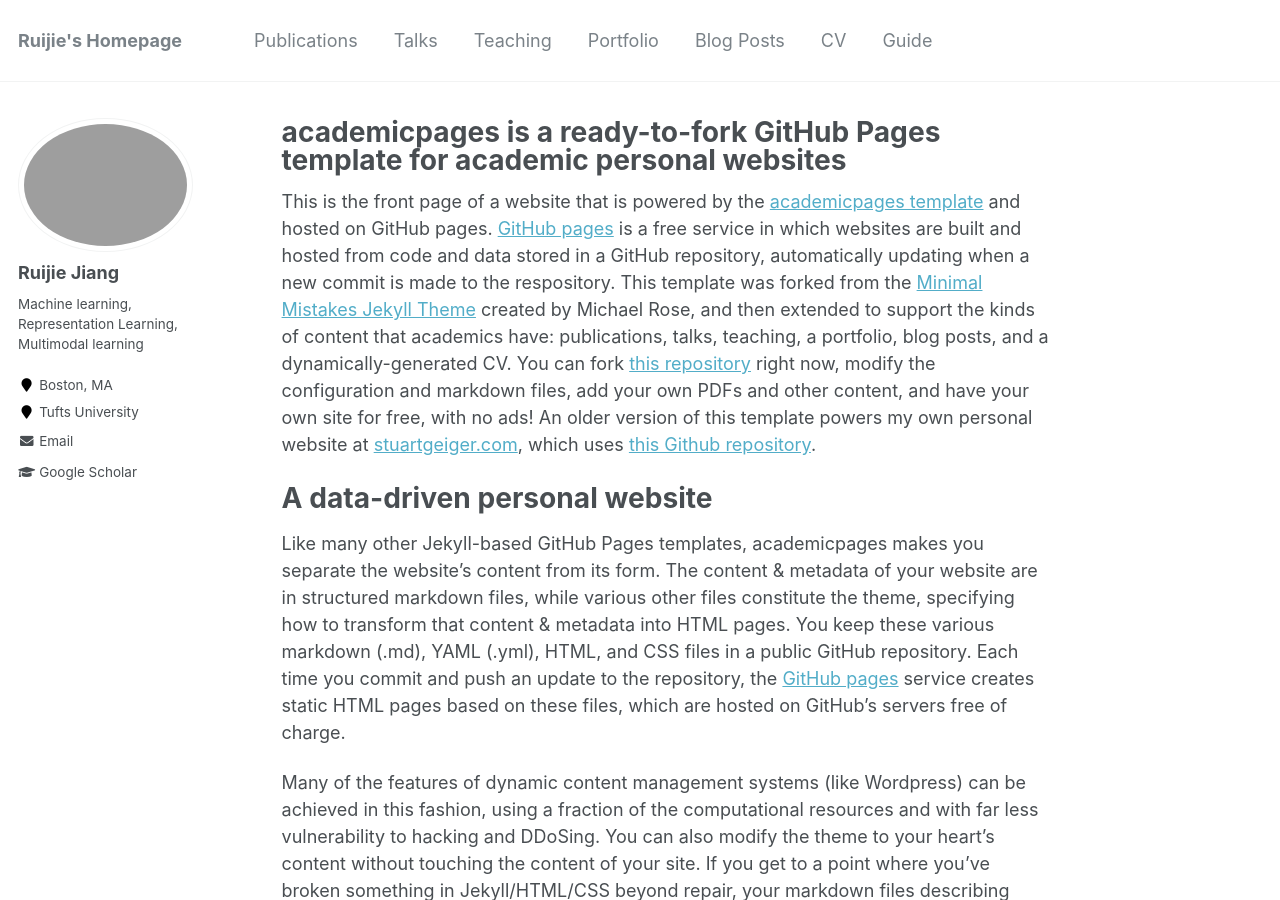
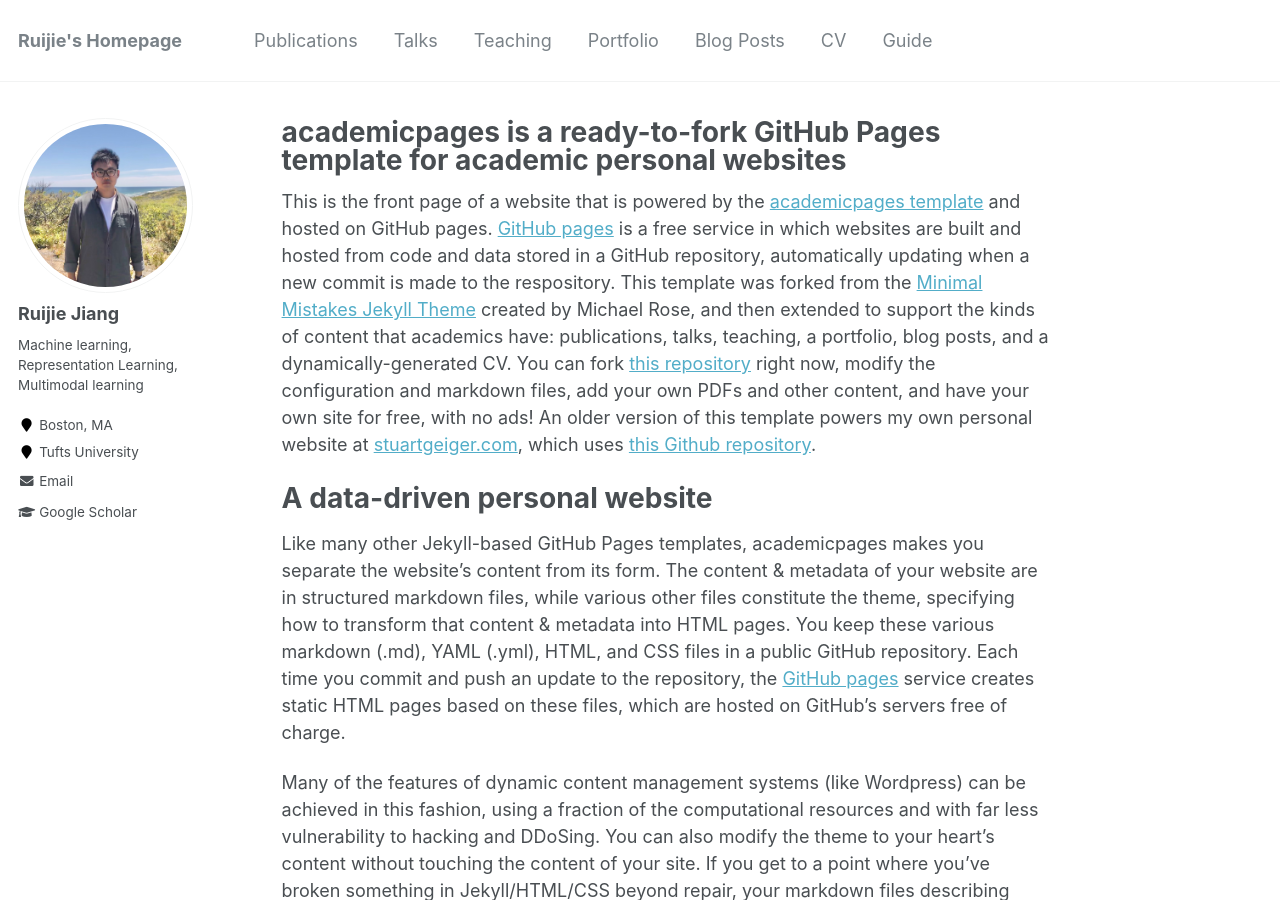
Before and after one commit to rjiang03/ruijie.github.io, a Jekyll site: the page built from _pages/about.md, in a window 1280 px wide and 900 px high. Built offline with Jekyll 4.4.1, drawn with Linux system fonts in a browser that asks for light colours.

Commit message:
Update _config.yml

```diff
--- a/_config.yml
+++ b/_config.yml
@@ -81,7 +81,7 @@ analytics:
 # Site Author
 author:
   name             : "Ruijie Jiang"
-  avatar           : "Ruijie.jpg"
+  avatar           : "Ruijie.png"
   bio              : "Machine learning, Representation Learning, Multimodal learning"
   location         : "Boston, MA"
   employer         : "Tufts University"
```
